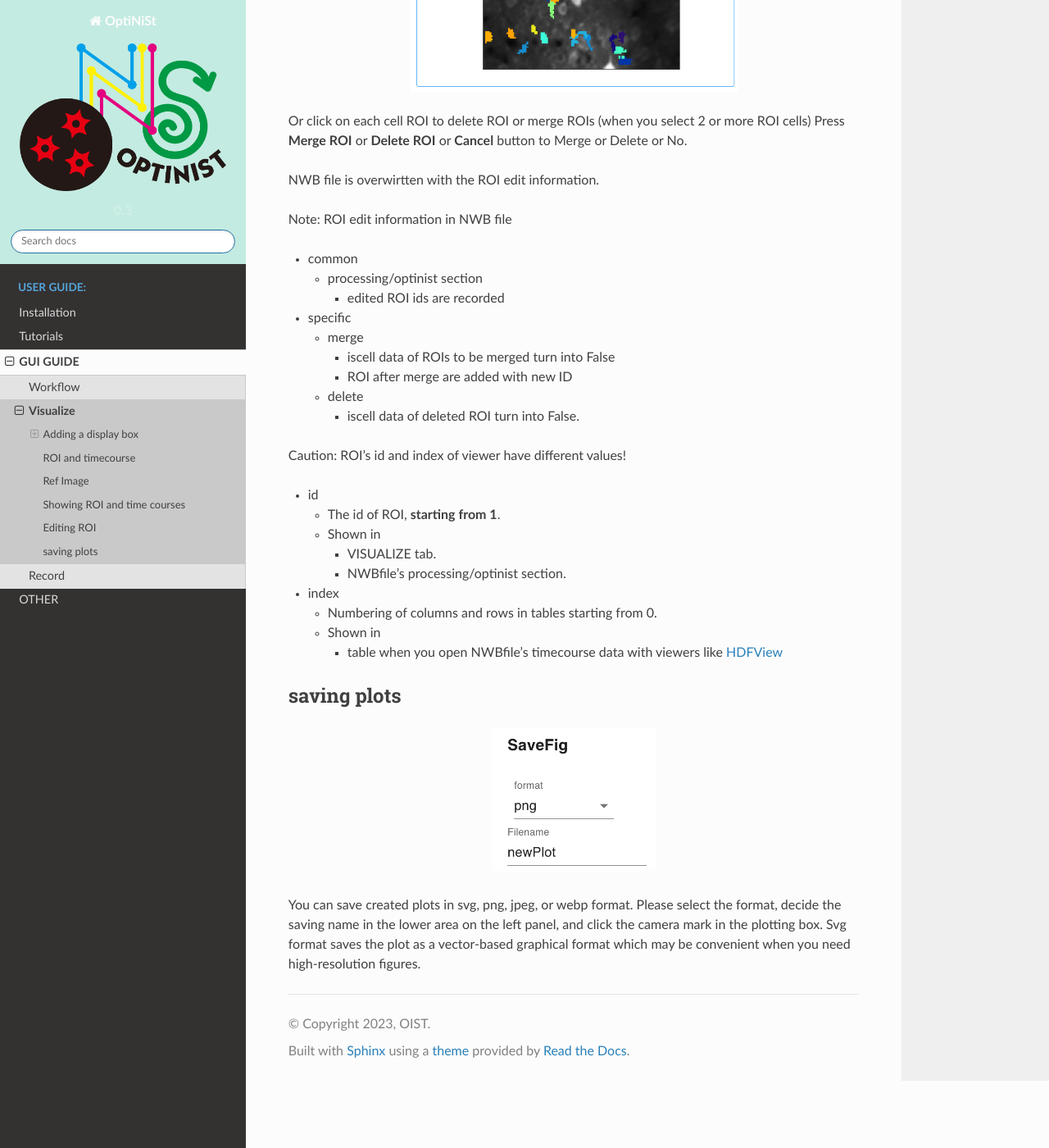
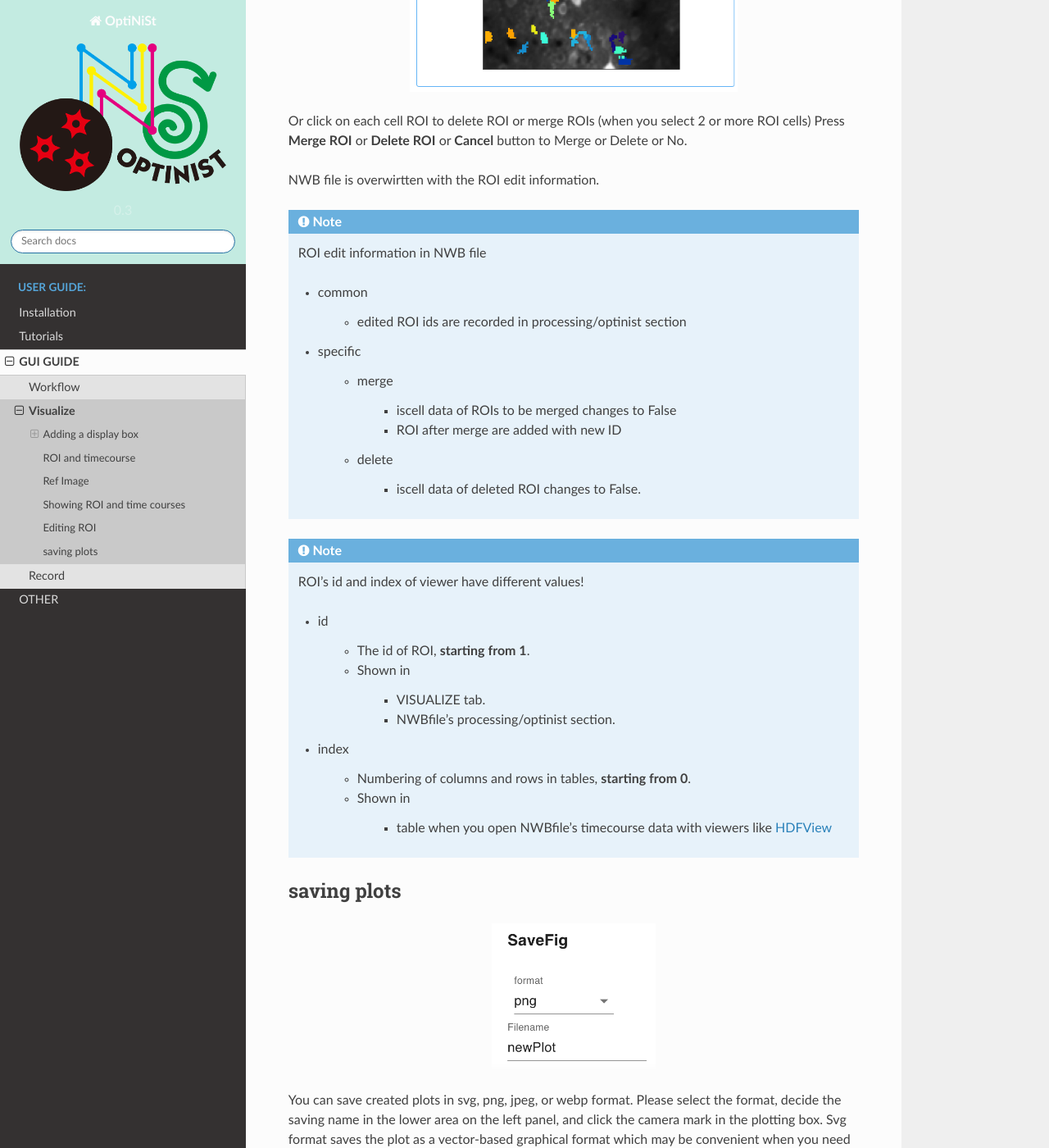
Before and after one commit to oist/optinist, a Sphinx documentation site: the page built from docs/gui/visualize.md, in a window 1280 px wide and 1400 px high, scrolled down 9597 px. Shown: the whole window at 82% size. Built offline with Sphinx 7.4.7 and the Read the Docs theme 2.0.0, drawn with Linux system fonts in a browser that asks for light colours.

Commit message:
improve layouts with info block

````diff
--- a/docs/gui/visualize.md
+++ b/docs/gui/visualize.md
@@ -163,27 +163,45 @@ Press <strong>Merge ROI</strong> or <strong>Delete ROI</strong> or <strong>Cance
 
 NWB file is overwirtten with the ROI edit information.
 
-Note: ROI edit information in NWB file
-- common
-  - processing/optinist section
-    - edited ROI ids are recorded
-- specific
-  - merge
-    - iscell data of ROIs to be merged turn into False
-    - ROI after merge are added with new ID
-  - delete
-    - iscell data of deleted ROI turn into False.
+```{eval-rst}
+.. note::
+  ROI edit information in NWB file
 
-Caution: ROI's id and index of viewer have different values!
-- id
-  - The id of ROI, <strong>starting from 1</strong>.
-  - Shown in
-    - VISUALIZE tab.
-    - NWBfile's processing/optinist section.
-- index
-  - Numbering of columns and rows in tables <srtong>starting from 0</strong>.
-  - Shown in
-    - table when you open NWBfile's timecourse data with viewers like [HDFView](https://www.hdfgroup.org/downloads/hdfview/)
+  - common
+
+      - edited ROI ids are recorded in processing/optinist section
+
+  - specific
+
+      - merge
+
+          - iscell data of ROIs to be merged changes to False
+          - ROI after merge are added with new ID
+
+      - delete
+
+          - iscell data of deleted ROI changes to False.
+```
+
+```{eval-rst}
+.. note::
+  ROI's id and index of viewer have different values!
+
+  - id
+
+      - The id of ROI, **starting from 1**.
+      - Shown in
+
+          - VISUALIZE tab.
+          - NWBfile's processing/optinist section.
+
+  - index
+
+      - Numbering of columns and rows in tables, **starting from 0**.
+      - Shown in
+
+          - table when you open NWBfile's timecourse data with viewers like `HDFView <https://www.hdfgroup.org/downloads/hdfview/>`_
+```
 
 
 ## saving plots
````
